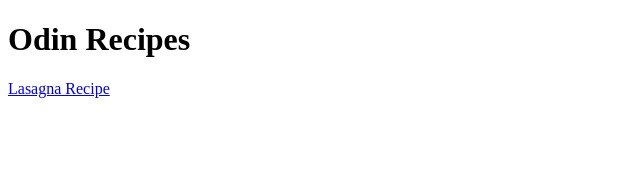
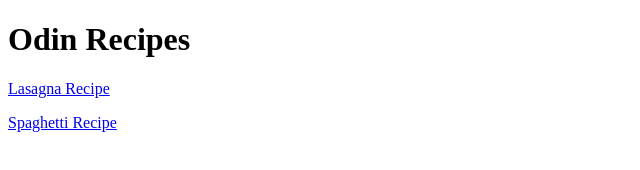
Before and after one commit to vesper-sparrow/odin-recipes, a plain HTML site: page index.html in a window 1280 px wide. Shown: the whole page, without its empty margins (0-640 px from the left). Drawn offline with Linux system fonts and the light colour scheme.

Commit message:
Link to spaghetti recipe

```diff
--- a/index.html
+++ b/index.html
@@ -10,5 +10,6 @@
     <h1>Odin Recipes</h1>
 
     <p> <a href="recipes/lasagna.html"> Lasagna Recipe </a> </p>
+    <a href ="recipes/spaghetti.html"> Spaghetti Recipe </a>
 </body>
 </html>
```
